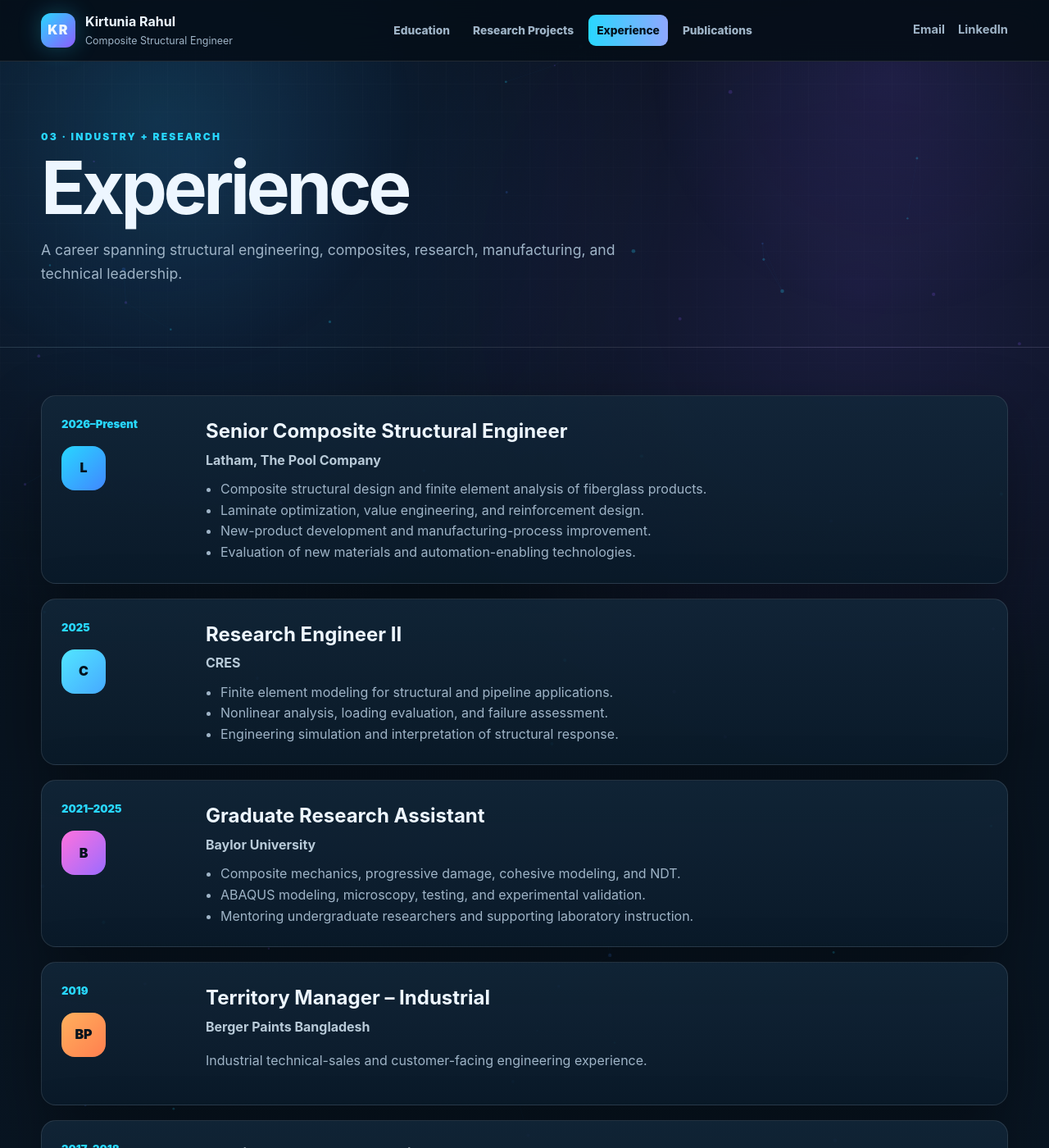
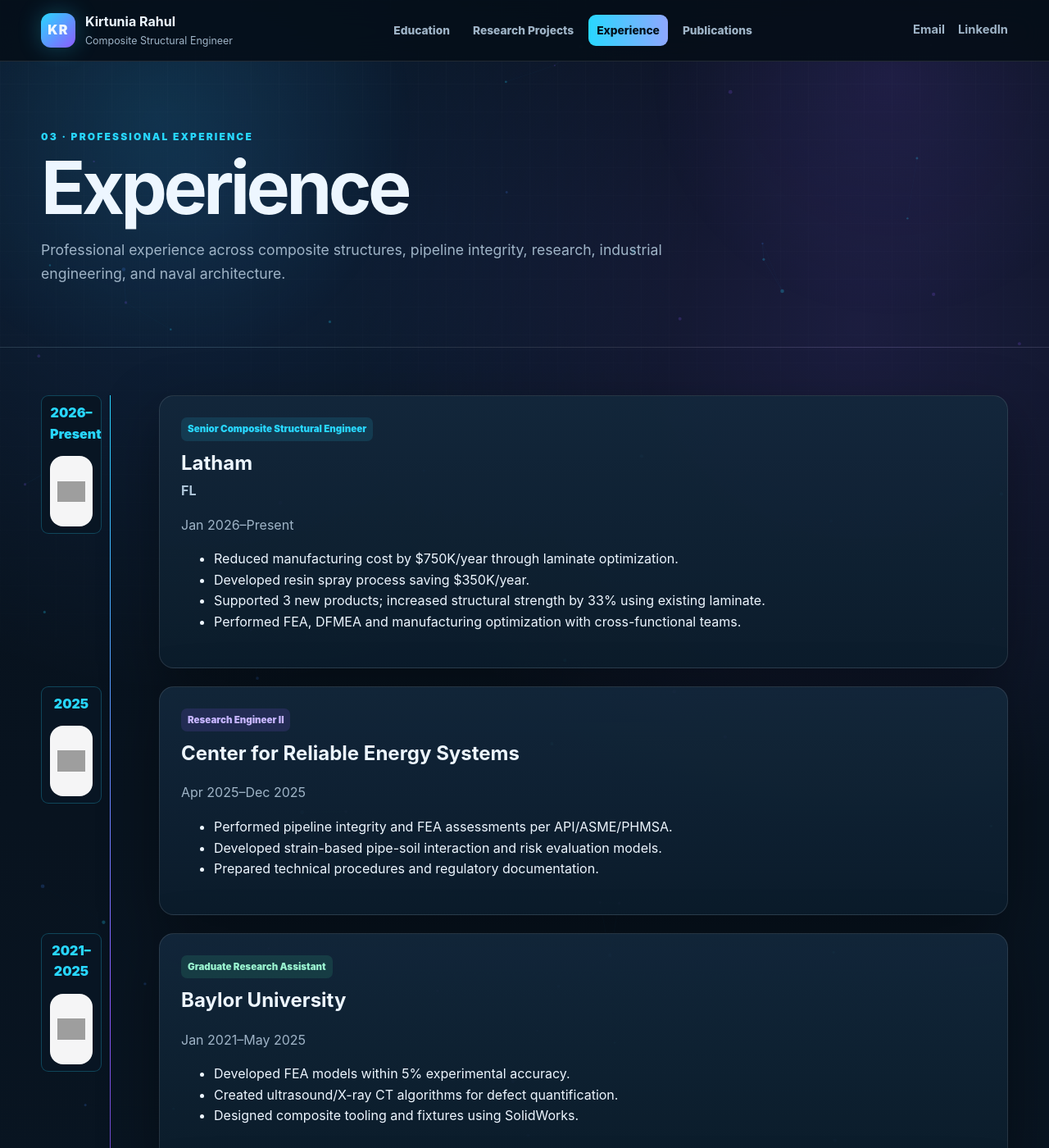
Before and after one commit to kirtuniarahul/kirtuniarahul.github.io, a Jekyll site: the page built from experience.md, in a window 1280 px wide and 1400 px high. Shown: the whole window at 82% size. Built offline with Jekyll 4.4.1, drawn with Linux system fonts in a browser that asks for light colours; some of the changed text lies outside the part shown; grey boxes are pictures that could not be loaded.

Commit message:
Match experience page to education timeline and resume content

```diff
--- a/experience.md
+++ b/experience.md
@@ -5,108 +5,123 @@
 description: "Professional experience of Kirtunia Rahul."
 ---
 
+<style>
+.experience-logo{
+  width:86px;
+  height:86px;
+  object-fit:contain;
+  display:block;
+  margin:14px auto 0;
+  padding:8px;
+  border-radius:16px;
+  background:rgba(255,255,255,.96);
+  border:1px solid rgba(255,255,255,.12);
+}
+.timeline-year{
+  text-align:center;
+}
+@media(max-width:700px){
+  .experience-logo{width:74px;height:74px}
+}
+</style>
+
 <section class="page-hero">
   <div class="shell">
-    <p class="eyebrow">03 · INDUSTRY + RESEARCH</p>
+    <p class="eyebrow">03 · PROFESSIONAL EXPERIENCE</p>
     <h1>Experience</h1>
-    <p>A career spanning structural engineering, composites, research, manufacturing, and technical leadership.</p>
+    <p>Professional experience across composite structures, pipeline integrity, research, industrial engineering, and naval architecture.</p>
   </div>
 </section>
 
 <section class="page-content">
   <div class="shell">
-    <div class="experience-list">
-      <article class="experience-card">
-        <div class="experience-left">
-          <span class="experience-year">2026–Present</span>
-          <div class="company-badge">L</div>
+    <div class="timeline">
+
+      <article class="timeline-card">
+        <div class="timeline-year">
+          2026–Present
+          <img class="experience-logo" src="{{ '/assets/images/experience/latham.png' | relative_url }}" alt="Latham logo">
         </div>
-        <div class="experience-body">
-          <h3>Senior Composite Structural Engineer</h3>
-          <h4>Latham, The Pool Company</h4>
+        <div class="timeline-content">
+          <span class="degree-badge">Senior Composite Structural Engineer</span>
+          <h3>Latham</h3>
+          <h4>FL</h4>
+          <p class="education-meta">Jan 2026–Present</p>
           <ul>
-            <li>Composite structural design and finite element analysis of fiberglass products.</li>
-            <li>Laminate optimization, value engineering, and reinforcement design.</li>
-            <li>New-product development and manufacturing-process improvement.</li>
-            <li>Evaluation of new materials and automation-enabling technologies.</li>
+            <li>Reduced manufacturing cost by $750K/year through laminate optimization.</li>
+            <li>Developed resin spray process saving $350K/year.</li>
+            <li>Supported 3 new products; increased structural strength by 33% using existing laminate.</li>
+            <li>Performed FEA, DFMEA and manufacturing optimization with cross-functional teams.</li>
           </ul>
         </div>
       </article>
 
-      <article class="experience-card">
-        <div class="experience-left">
-          <span class="experience-year">2025</span>
-          <div class="company-badge cyan">C</div>
+      <article class="timeline-card">
+        <div class="timeline-year">
+          2025
+          <img class="experience-logo" src="{{ '/assets/images/experience/cres.png' | relative_url }}" alt="Center for Reliable Energy Systems logo">
         </div>
-        <div class="experience-body">
-          <h3>Research Engineer II</h3>
-          <h4>CRES</h4>
+        <div class="timeline-content">
+          <span class="degree-badge alt">Research Engineer II</span>
+          <h3>Center for Reliable Energy Systems</h3>
+          <p class="education-meta">Apr 2025–Dec 2025</p>
           <ul>
-            <li>Finite element modeling for structural and pipeline applications.</li>
-            <li>Nonlinear analysis, loading evaluation, and failure assessment.</li>
-            <li>Engineering simulation and interpretation of structural response.</li>
+            <li>Performed pipeline integrity and FEA assessments per API/ASME/PHMSA.</li>
+            <li>Developed strain-based pipe-soil interaction and risk evaluation models.</li>
+            <li>Prepared technical procedures and regulatory documentation.</li>
           </ul>
         </div>
       </article>
 
-      <article class="experience-card">
-        <div class="experience-left">
-          <span class="experience-year">2021–2025</span>
-          <div class="company-badge magenta">B</div>
+      <article class="timeline-card">
+        <div class="timeline-year">
+          2021–2025
+          <img class="experience-logo" src="{{ '/assets/images/experience/baylor.png' | relative_url }}" alt="Baylor University logo">
         </div>
-        <div class="experience-body">
-          <h3>Graduate Research Assistant</h3>
-          <h4>Baylor University</h4>
+        <div class="timeline-content">
+          <span class="degree-badge third">Graduate Research Assistant</span>
+          <h3>Baylor University</h3>
+          <p class="education-meta">Jan 2021–May 2025</p>
           <ul>
-            <li>Composite mechanics, progressive damage, cohesive modeling, and NDT.</li>
-            <li>ABAQUS modeling, microscopy, testing, and experimental validation.</li>
-            <li>Mentoring undergraduate researchers and supporting laboratory instruction.</li>
+            <li>Developed FEA models within 5% experimental accuracy.</li>
+            <li>Created ultrasound/X-ray CT algorithms for defect quantification.</li>
+            <li>Designed composite tooling and fixtures using SolidWorks.</li>
           </ul>
         </div>
       </article>
 
-      <article class="experience-card">
-        <div class="experience-left">
-          <span class="experience-year">2019</span>
-          <div class="company-badge orange">BP</div>
+      <article class="timeline-card">
+        <div class="timeline-year">
+          2019
+          <img class="experience-logo" src="{{ '/assets/images/experience/berger.png' | relative_url }}" alt="Berger logo">
         </div>
-        <div class="experience-body">
-          <h3>Territory Manager – Industrial</h3>
-          <h4>Berger Paints Bangladesh</h4>
-          <p>Industrial technical-sales and customer-facing engineering experience.</p>
+        <div class="timeline-content">
+          <span class="degree-badge alt">Territory Manager- Industrial</span>
+          <h3>Berger Paints BD Ltd. Ltd.</h3>
+          <h4>Chattogram, Bangladesh</h4>
+          <p class="education-meta">March 2019 – November 2019</p>
+          <ul>
+            <li>Secured $50K contract through technical bid, budget estimation and solution presentation</li>
+            <li>Drove NPI by aligning with design and manufacturing teams using DFMEA / DFA principles</li>
+          </ul>
         </div>
       </article>
 
-      <article class="experience-card">
-        <div class="experience-left">
-          <span class="experience-year">2017–2018</span>
-          <div class="company-badge green">SD</div>
+      <article class="timeline-card">
+        <div class="timeline-year">
+          2017–2020
+          <img class="experience-logo" src="{{ '/assets/images/experience/shipdyn.png' | relative_url }}" alt="ShipDyn logo">
         </div>
-        <div class="experience-body">
-          <h3>Assistant Naval Architect</h3>
-          <h4>ShipDyn Ltd.</h4>
-          <p>Early-career naval architecture and engineering design experience.</p>
+        <div class="timeline-content">
+          <span class="degree-badge third">Assistant Naval Architect</span>
+          <h3>ShipDyn Ltd.</h3>
+          <p class="education-meta">Oct 2017–Nov 2020</p>
+          <ul>
+            <li>Designed hull structures, produced drawings/BOMs, and performed structural analysis.</li>
+          </ul>
         </div>
       </article>
-    </div>
 
-    <div class="skills-band">
-      <div>
-        <span>Simulation</span>
-        <strong>ABAQUS · ANSYS · NX Nastran · SolidWorks Simulation</strong>
-      </div>
-      <div>
-        <span>CAD / Engineering</span>
-        <strong>SolidWorks · Structural Design · DFM</strong>
-      </div>
-      <div>
-        <span>Programming</span>
-        <strong>Python · MATLAB · JMP · Origin</strong>
-      </div>
-      <div>
-        <span>Composites</span>
-        <strong>Fiberglass · CFRP · Laminate Design · NDT</strong>
-      </div>
     </div>
   </div>
 </section>
```
